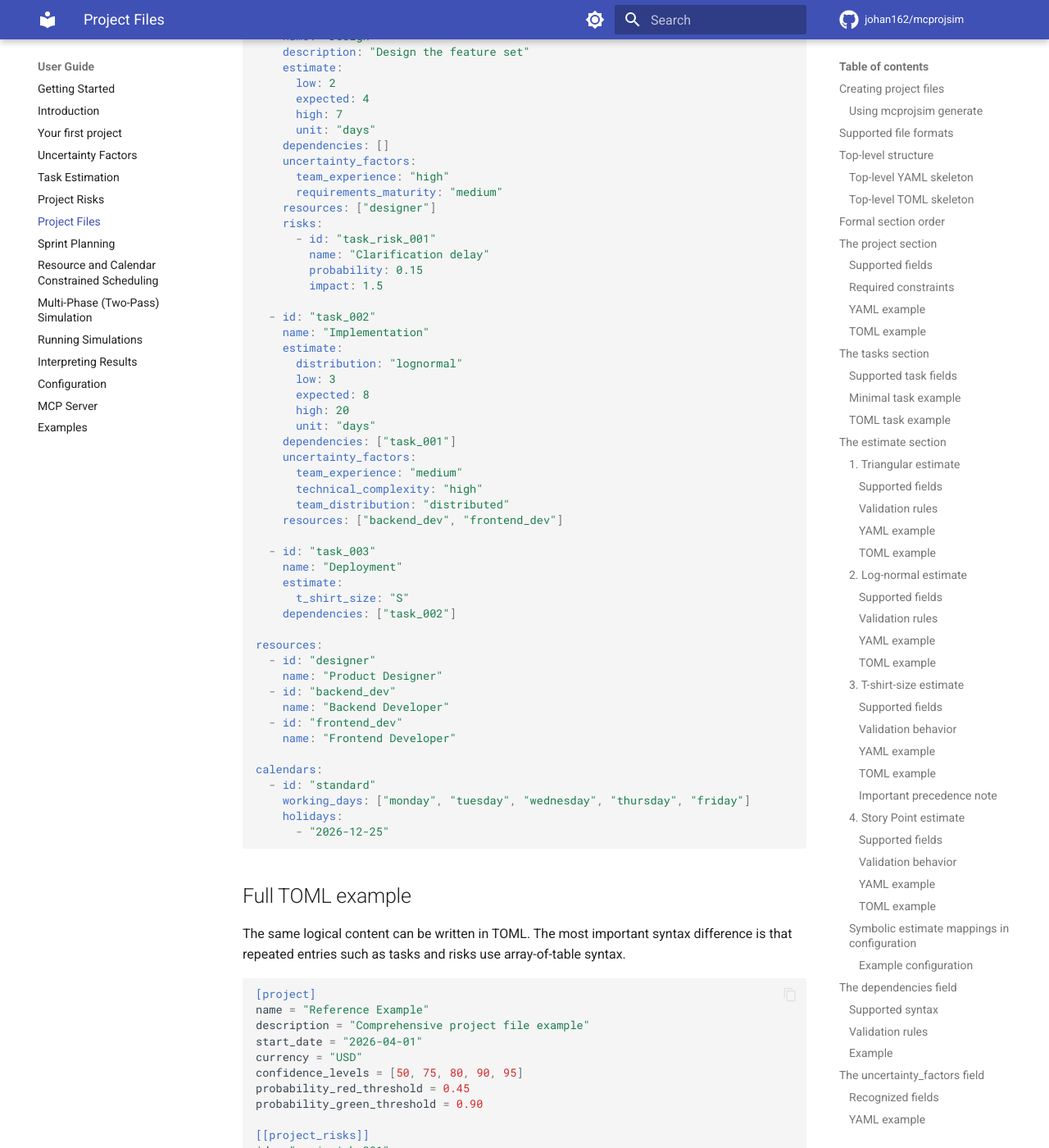
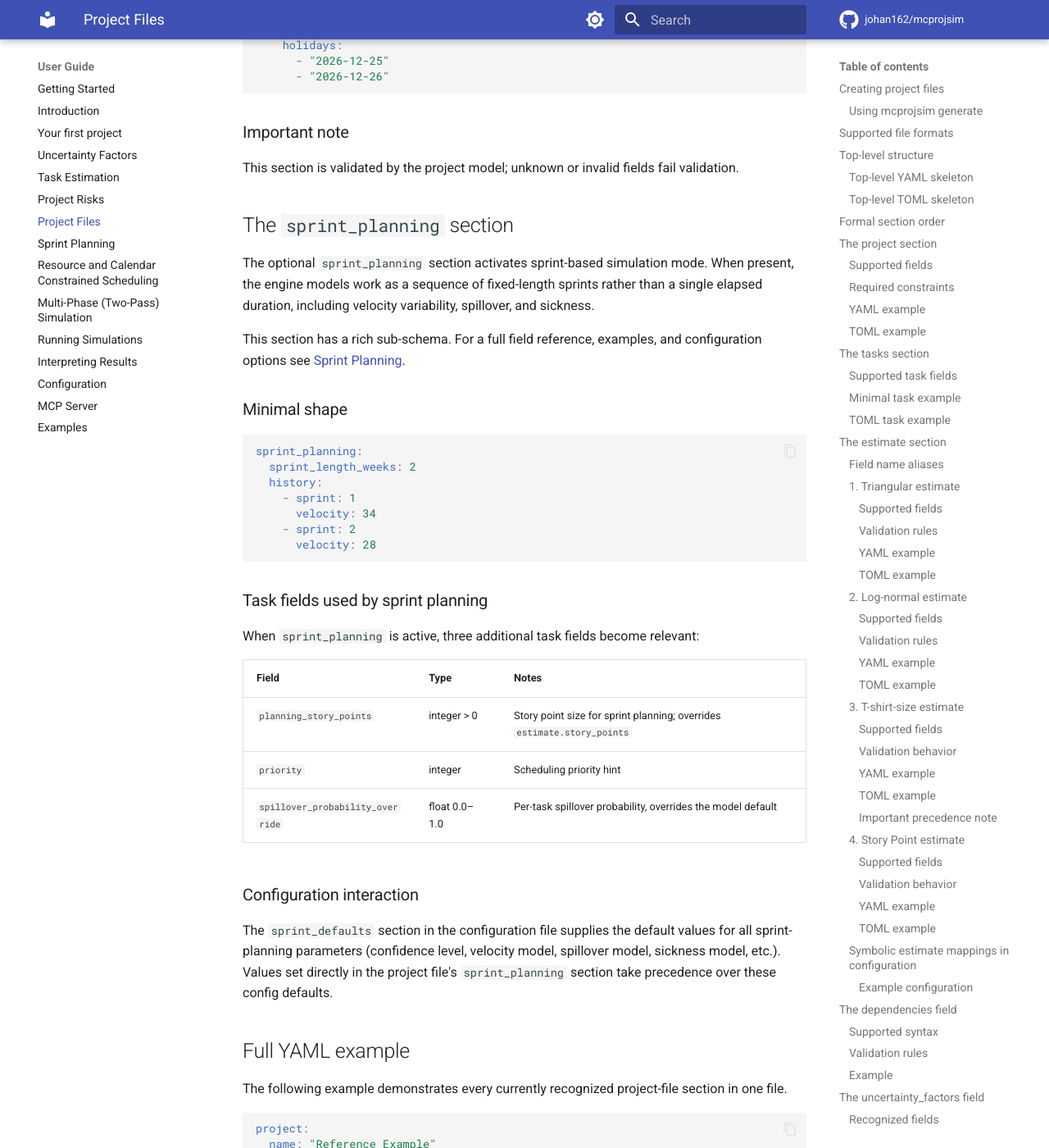
Before and after one commit to johan162/mcprojsim, an MkDocs documentation site: the page built from docs/user_guide/project_files.md, in a window 1280 px wide and 1400 px high, scrolled down 19809 px. Shown: the whole window at 82% size. Built offline with MkDocs 1.6.1 and Material for MkDocs 9.7.7, drawn with Linux system fonts in a browser that asks for light colours; comment, search, counter and statistics services are not loaded; some of the changed text lies outside the part shown.

Commit message:
Added missing description of sprint_planning, and a few other fields in project file

````diff
--- a/docs/user_guide/project_files.md
+++ b/docs/user_guide/project_files.md
@@ -72,6 +72,7 @@ At the highest level, a project file may contain the following sections:
 - `project_risks` — optional
 - `resources` — optional. When present, constrained scheduling is activated.
 - `calendars` — optional. Used by constrained scheduling when resources reference calendars.
+- `sprint_planning` — optional. Activates sprint-based simulation mode.
 
 If `project.team_size` is greater than zero, default resources are generated up to that size (after validating explicit resources), which also makes scheduling resource-constrained.
 
@@ -139,6 +140,7 @@ The parser does not require a specific order for top-level sections, but this is
 3. `tasks`
 4. `resources`
 5. `calendars`
+6. `sprint_planning`
 
 That is also the order used in most examples and in this reference.
 
@@ -220,6 +222,9 @@ Each task is validated as a `Task` object with the following fields.
 | `resources` | No | list of strings | `[]` | Task-level resource names |
 | `max_resources` | No | integer | `1` | Max number of resources that may be assigned concurrently |
 | `min_experience_level` | No | integer | `1` | Minimum resource experience allowed (`1`, `2`, `3`) |
+| `planning_story_points` | No | integer > 0 | `null` | Story point size used for sprint planning; overrides `estimate.story_points` when set |
+| `priority` | No | integer | `null` | Scheduling priority hint used in some sprint-planning modes |
+| `spillover_probability_override` | No | float 0.0–1.0 | `null` | Per-task override for the probability that incomplete work spills into the next sprint |
 | `risks` | No | list of risk objects | `[]` | Task-level probabilistic risks |
 
 ### Minimal task example
@@ -259,6 +264,18 @@ The implementation supports four estimate styles:
 4. Story Point estimate.
 
 The `distribution` field defaults to `triangular` when omitted.
+
+### Field name aliases
+
+The model accepts both long-form and short-form names for the three range fields:
+
+| Canonical name | Accepted alias |
+|---|---|
+| `low` | `min` |
+| `expected` | `most_likely` |
+| `high` | `max` |
+
+Both forms are valid in YAML and TOML. Examples in this chapter use both; they are equivalent.
 
 ### 1. Triangular estimate
 
@@ -769,6 +786,38 @@ calendars:
 ### Important note
 
 This section is validated by the project model; unknown or invalid fields fail validation.
+
+## The `sprint_planning` section
+
+The optional `sprint_planning` section activates sprint-based simulation mode. When present, the engine models work as a sequence of fixed-length sprints rather than a single elapsed duration, including velocity variability, spillover, and sickness.
+
+This section has a rich sub-schema. For a full field reference, examples, and configuration options see [Sprint Planning](sprint_planning.md).
+
+### Minimal shape
+
+```yaml
+sprint_planning:
+  sprint_length_weeks: 2
+  history:
+    - sprint: 1
+      velocity: 34
+    - sprint: 2
+      velocity: 28
+```
+
+### Task fields used by sprint planning
+
+When `sprint_planning` is active, three additional task fields become relevant:
+
+| Field | Type | Notes |
+|---|---|---|
+| `planning_story_points` | integer > 0 | Story point size for sprint planning; overrides `estimate.story_points` |
+| `priority` | integer | Scheduling priority hint |
+| `spillover_probability_override` | float 0.0–1.0 | Per-task spillover probability, overrides the model default |
+
+### Configuration interaction
+
+The `sprint_defaults` section in the configuration file supplies the default values for all sprint-planning parameters (confidence level, velocity model, spillover model, sickness model, etc.). Values set directly in the project file's `sprint_planning` section take precedence over these config defaults.
 
 ## Full YAML example
 
@@ -844,7 +893,7 @@ resources:
 
 calendars:
   - id: "standard"
-    working_days: ["monday", "tuesday", "wednesday", "thursday", "friday"]
+    work_days: [1, 2, 3, 4, 5]
     holidays:
       - "2026-12-25"
 ```
@@ -936,7 +985,7 @@ name = "Frontend Developer"
 
 [[calendars]]
 id = "standard"
-working_days = ["monday", "tuesday", "wednesday", "thursday", "friday"]
+work_days = [1, 2, 3, 4, 5]
 holidays = ["2026-12-25"]
 ```
 
@@ -972,11 +1021,15 @@ The current configuration schema supports these top-level sections:
 - `uncertainty_factors`
 - `t_shirt_sizes`
 - `t_shirt_size_unit`
+- `t_shirt_size_default_category`
 - `story_points`
 - `story_point_unit`
+- `lognormal`
 - `simulation`
 - `output`
 - `staffing`
+- `constrained_scheduling`
+- `sprint_defaults`
 
 ### Minimal configuration example
 
@@ -1059,6 +1122,16 @@ staffing:
     junior:
       productivity_factor: 0.65
       communication_overhead: 0.08
+
+constrained_scheduling:
+  assignment_mode: "greedy_single_pass"
+  pass1_iterations: 1000
+  sickness_prob: 0.0
+
+sprint_defaults:
+  planning_confidence_level: 85
+  velocity_model: "empirical"
+  removed_work_treatment: "reduce_scope"
 ```
 
 ## The `uncertainty_factors` section
@@ -1269,6 +1342,25 @@ This field controls the unit used for all values in `story_points`.
 
 `"days"`
 
+## The `lognormal` section
+
+This section controls how the simulation interprets log-normal estimates.
+
+### Supported fields
+
+| Field | Required | Type | Default | Constraints | Notes |
+|---|---|---|---|---|---|
+| `high_percentile` | No | integer | `95` | one of `70`, `75`, `80`, `85`, `90`, `95`, `99` | The percentile that `high` is treated as in a log-normal estimate |
+
+### Example
+
+```yaml
+lognormal:
+  high_percentile: 90
+```
+
+When a task uses `distribution: lognormal`, the `high` value is fitted as this percentile of the resulting distribution. A lower value makes the tail shorter; a higher value widens it.
+
 ## The `simulation` section
 
 This section controls default simulation behavior.
@@ -1438,7 +1530,9 @@ The current configuration model validates these rules directly:
 
 - `t_shirt_size_unit` must be one of `hours`, `days`, or `weeks`,
 - `story_point_unit` must be one of `hours`, `days`, or `weeks`,
+- `lognormal.high_percentile` must be one of `70`, `75`, `80`, `85`, `90`, `95`, `99`,
 - all configured estimate ranges require positive `min`, `expected`, and `max`,
+- `output.formats` must be a non-empty list; each entry must be `json`, `csv`, or `html`,
 - `simulation.default_iterations` must be greater than 0,
 - `simulation.max_stored_critical_paths` must be greater than 0,
 - `output.histogram_bins` must be greater than 0,
````
Also changed, not shown: other parts of docs/user_guide/project_files.md (+24 -14 lines).
